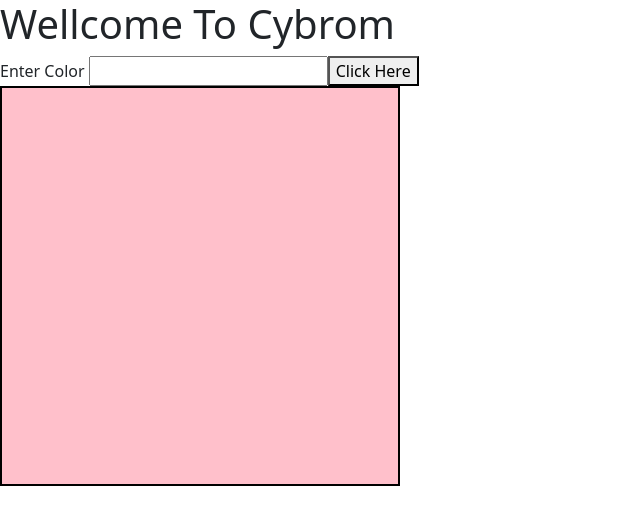
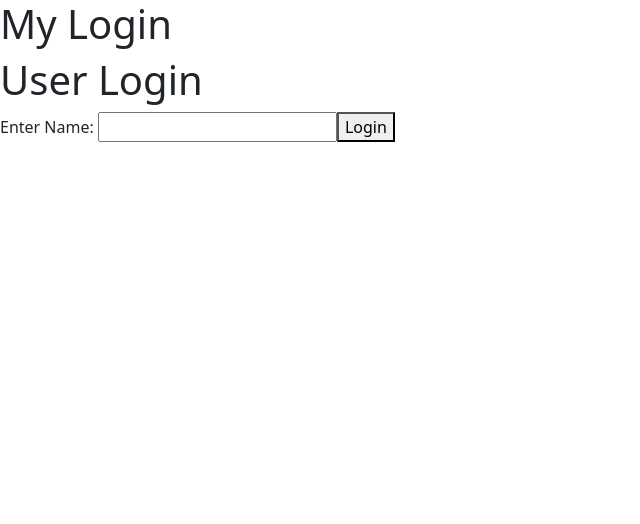
Before and after one commit to rahullokhande123/React_codes, a React (Vite) app: page / in a window 1280 px wide. Shown: the top 524 px of the page, without its empty margins (0-640 px from the left). Built offline with nearby package versions, Linux system fonts and the light colour scheme.

Commit message:
Login_Systom_By_Context API

```diff
--- a/src/App.jsx
+++ b/src/App.jsx
@@ -1,20 +1,23 @@
 
-import { mycolorContext } from "./ColorContext"
-import { useContext, useState } from "react"
+
+
+//=====================================================
+
+import AuthUser from "./AuthUser";
+import UnauthUser from "./UnauthUser";
+import { useContext } from "react";
+import { myloginContext } from "./LoginContext";
 
 
 const App=()=>{
 
-  const [txt,setTxt]=useState("");
-  const {color,setColor}=useContext(mycolorContext)
+  const {user}=useContext(myloginContext);
+
   return(
-    <>
-    <h1>Wellcome To Cybrom</h1>
-    Enter Color <input type="text" value={txt} onChange={(e)=>{setTxt(e.target.value)}} />
-    <button onClick={()=>{setColor(txt)}}>Click Here</button>
-    <div style={{width:"400px",height:"400px",border:"2px solid black",backgroundColor:color}}></div>
-
-    </>
+     <>
+      <h1>My Login</h1>
+      {user.auth ? <AuthUser/> : <UnauthUser/>}
+     </>
   )
 }
-export default App
+export default App;
--- /dev/null
+++ b/src/AuthUser.jsx
@@ -0,0 +1,13 @@
+import { useContext } from "react";
+import { myloginContext } from "./LoginContext";
+
+const AuthUser=()=>{
+    const {user,logout}=useContext(myloginContext)
+    return(
+        <>
+        <h1>Wellcome : {user.name}</h1>
+        <button onClick={()=>{logout()}}>Logout</button>
+        </>
+    )
+}
+export default AuthUser;
--- a/src/ColorContext.jsx
+++ /dev/null
@@ -1,19 +0,0 @@
-import { createContext } from "react"
-import { useState } from "react";
-
-const mycolorContext=createContext();
-
-
-const ColorContext=({children})=>{
-
-  const [color,setColor]=useState("pink")
-  return(
-    <>
-    <mycolorContext.Provider value={{color,setColor}}>
-      {children}
-    </mycolorContext.Provider>
-    </>
-  )
-}
-export default ColorContext;
-export {mycolorContext};
--- /dev/null
+++ b/src/LoginContext.jsx
@@ -0,0 +1,27 @@
+
+import { createContext } from "react";
+import { useState } from "react";
+
+const myloginContext=createContext();
+const LoginContext=({children})=>{
+
+  const [user,setUser]=useState({name:"",auth:false});
+
+  const login=(nm)=>{
+    setUser({name: nm, auth:true})
+  }
+
+  const logout=()=>{
+    setUser({name:"", auth:false})
+  }
+
+  return(
+    <>
+    <myloginContext.Provider value={{user,login,logout}}>
+      {children}
+    </myloginContext.Provider>
+    </>
+  )
+}
+export default LoginContext;
+export {myloginContext}
--- /dev/null
+++ b/src/UnauthUser.jsx
@@ -0,0 +1,18 @@
+import { useState } from "react";
+import { useContext } from "react";
+import { myloginContext } from "./LoginContext";
+
+const UnauthUser=()=>{
+    const [nm,setNm]=useState("");
+
+    const {login}=useContext(myloginContext);
+
+    return(
+        <>
+        <h1>User Login </h1>
+        Enter Name: <input type="text" value={nm} onChange={(e)=>{setNm(e.target.value)}} />
+        <button onClick={()=>{login(nm)}}>Login</button>
+        </>
+    )
+}
+export default UnauthUser;
--- a/src/main.jsx
+++ b/src/main.jsx
@@ -3,10 +3,12 @@
 import App from './App.jsx'
 import 'bootstrap/dist/css/bootstrap.min.css';
 // import "./css/style.css";
-import ColorContext from './ColorContext.jsx';
+// import ColorContext from './ColorContext.jsx';
+import LoginContext from './LoginContext.jsx';
 ReactDOM.createRoot(document.getElementById('root')).render(
-<ColorContext>
-<App />
-</ColorContext>
+    <LoginContext>
+         <App />
+    </LoginContext>
+
 
 )
```
Also changed, not shown: src/Bhopal.jsx (deleted, +0 -11 lines), src/Indore.jsx (deleted, +0 -13 lines).
